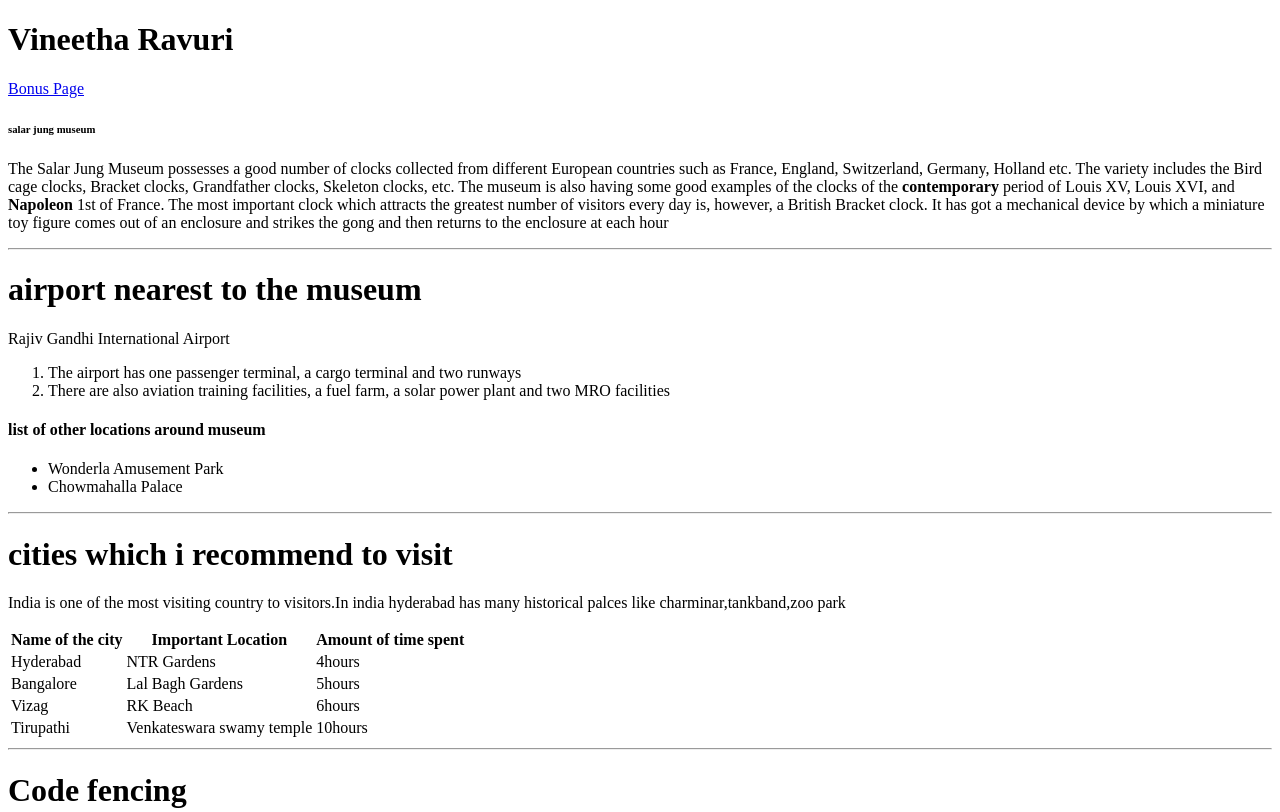
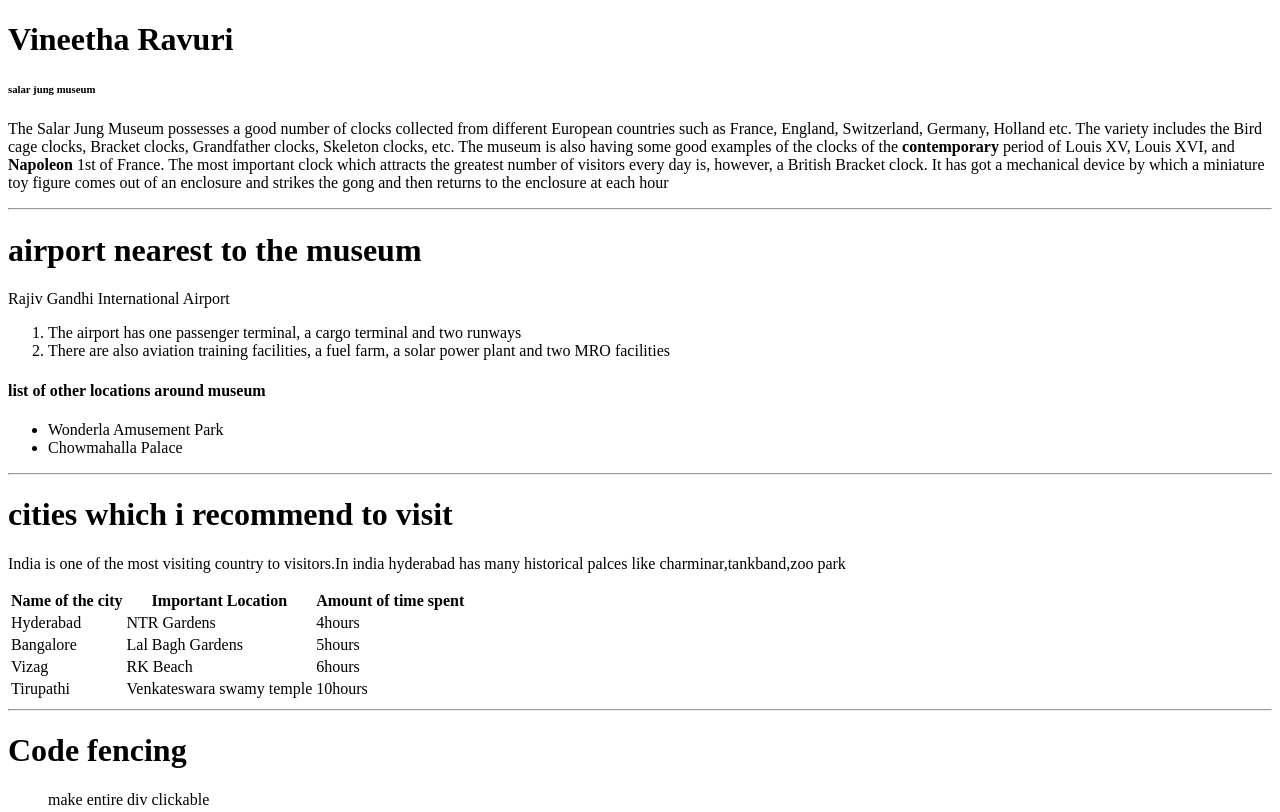
Before and after one commit to 44-563-Web-Apps-F22/44563-webapps-assignment-3-vineetharavuri2, a plain HTML site: page index.html in a window 1280 px wide. Shown: the top 812 px of the page. Drawn offline with Linux system fonts and the light colour scheme.

Commit message:
changes in vscode

```diff
--- a/index.html
+++ b/index.html
@@ -5,7 +5,7 @@
     </head>
     <body>
         <h1>Vineetha Ravuri</h1>
-        <a href="bonus.html">Bonus Page</a>
+
 
         <h6>salar jung museum</h6>
 
```
